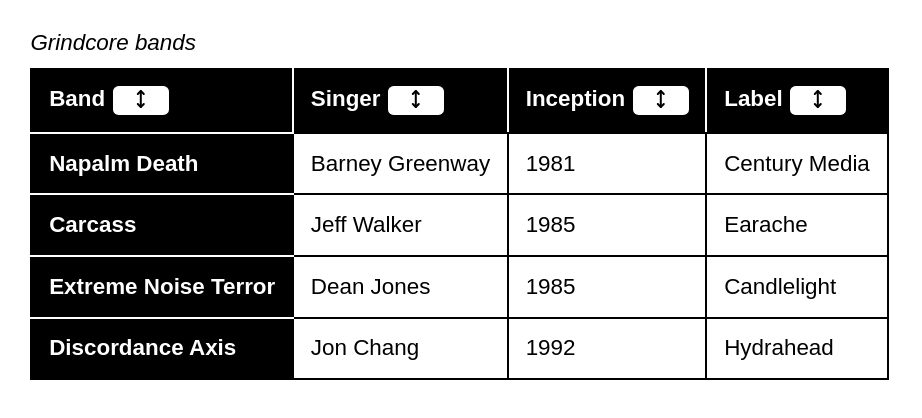
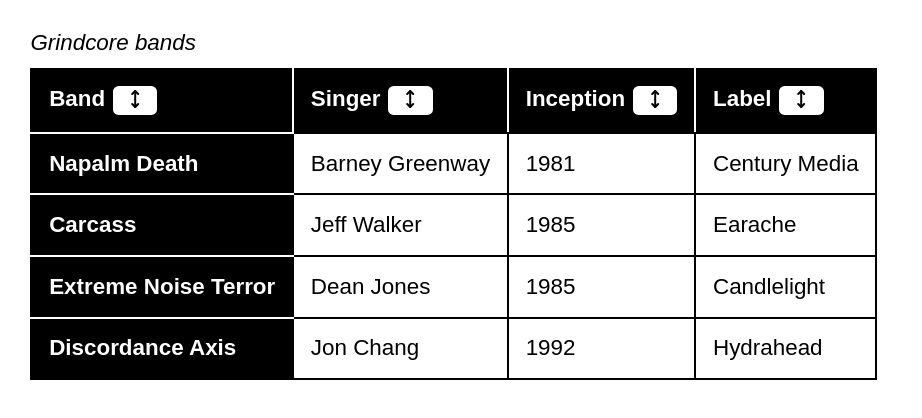
Before and after one commit to Heydon/react-sortable-table-demo, a React (Create React App) app: page / in a window 1280 px wide. Shown: the top 418 px of the page, without its empty margins (0-922 px from the left). Built offline with nearby package versions, Linux system fonts and the light colour scheme; the HTML template or start-up script is replaced by a standard one.

Commit message:
svg width

```diff
--- a/src/styles.css
+++ b/src/styles.css
@@ -118,7 +118,7 @@
   stroke-linecap: round;
   stroke-linejoin: round;
   fill: none;
-  width: 1.5rem;
+  width: 1rem;
   height: 1.5em;
 }
 
```
